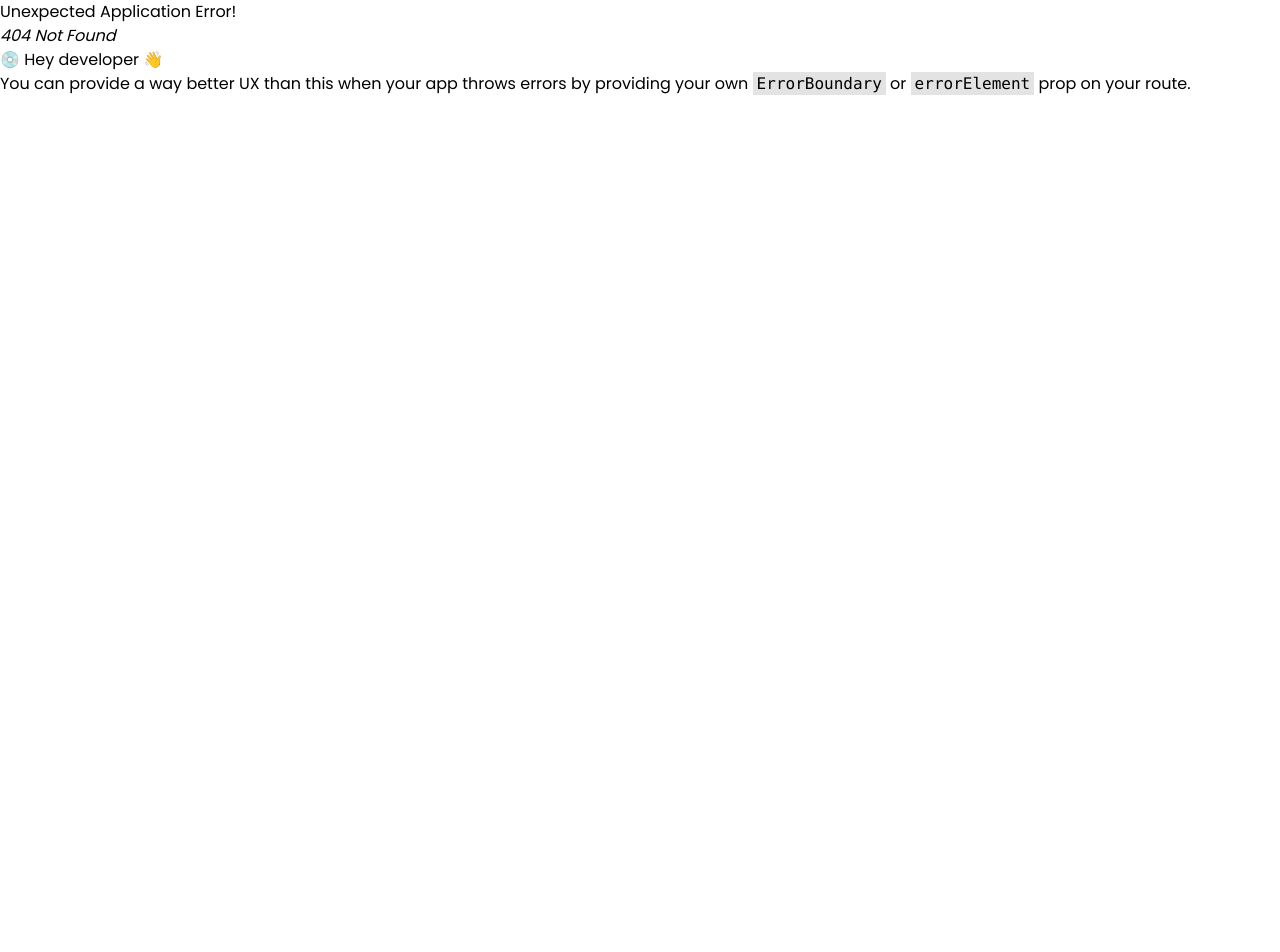
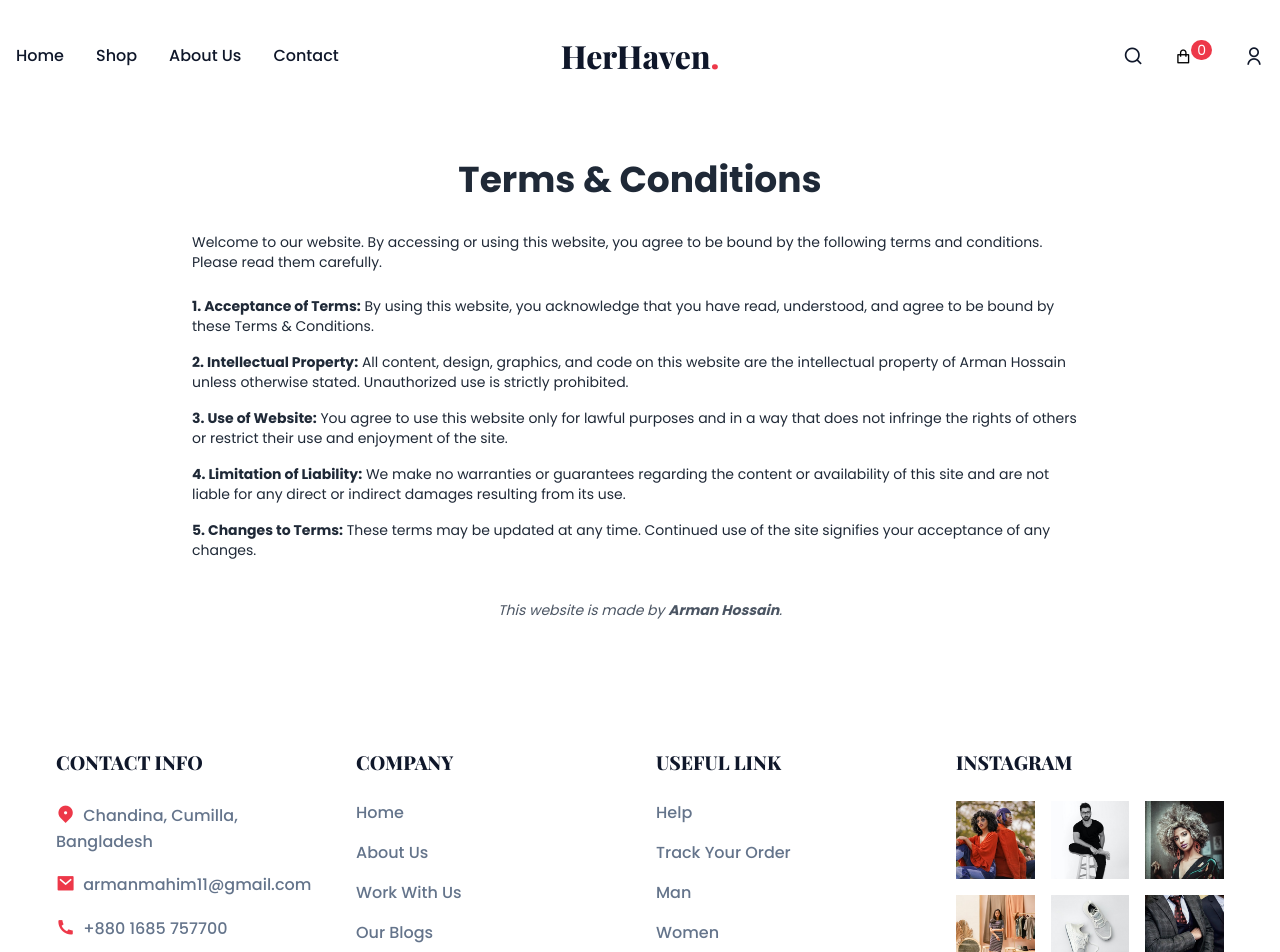
Before and after one commit to brainiac1010/Her-Haven, a React (Vite) app: page /terms in a window 1280 px wide. Before the commit this address had no page. Shown: the top 952 px of the page. Before the commit the page ends 800 px from the top, so only its background shows below. Built offline with nearby package versions, Linux system fonts and the light colour scheme.

Commit message:
footer updated

```diff
--- a/src/components/Footer.jsx
+++ b/src/components/Footer.jsx
@@ -31,19 +31,19 @@ const  Footer = () => {
                 <div className="footer__col">
                     <h4>COMPANY</h4>
                     <a href="/">Home</a>
-                    <a href="/">About Us</a>
-                    <a href="/">Work With Us</a>
-                    <a href="/">Our Blogs</a>
-                    <a href="/">Trems & Condition</a>
+                    <a href="/aboutUs">About Us</a>
+                    <a href="/contact">Work With Us</a>
+                    <a href="/blog">Our Blogs</a>
+                    <a href="/terms">Terms & Condition</a>
                 </div>
 
                 <div className="footer__col">
-                    <h4>USEFULL LINK</h4>
-                    <a href="/">Help</a>
-                    <a href="/">Track Your Order</a>
-                    <a href="/">Man</a>
-                    <a href="/">Women</a>
-                    <a href="/">Dresses</a>
+                    <h4>USEFUL LINK</h4>
+                    <a href="/help">Help</a>
+                    <a href="/orders/:orderId">Track Your Order</a>
+                    <a href="/shop">Man</a>
+                    <a href="/shop">Women</a>
+                    <a href="/shop">Dresses</a>
                 </div>
 
 
--- /dev/null
+++ b/src/components/pages/Help.jsx
@@ -0,0 +1,43 @@
+import React from "react";
+import { Mail, Phone } from "lucide-react"; // Make sure lucide-react is installed
+
+const Help = () => {
+  return (
+    <section className="bg-gray-50 py-16 px-4 md:px-16 text-gray-800">
+      <div className="max-w-3xl mx-auto text-center">
+        <h2 className="text-4xl font-bold mb-6">Need Help?</h2>
+        <p className="text-md text-gray-600 mb-10">
+          We're here to assist you with any questions, concerns, or feedback. Please don't hesitate to reach out.
+        </p>
+
+        <div className="space-y-6 text-left text-md">
+          <div className="flex items-center gap-4">
+            <Mail className="text-gray-700" />
+            <span className="text-gray-700">
+              Email us at:{" "}
+              <a href="mailto:armanmahim11@gmail.com" className="text-blue-600 underline">
+                armanmahim11@gmail.com
+              </a>
+            </span>
+          </div>
+
+          <div className="flex items-center gap-4">
+            <Phone className="text-gray-700" />
+            <span className="text-gray-700">
+              Call us at:{" "}
+              <a href="tel:+8801685757700" className="text-blue-600 underline">
+                +880 1685 757700
+              </a>
+            </span>
+          </div>
+        </div>
+
+        <p className="mt-12 text-sm text-gray-500">
+          We typically respond within 24 hours. Thank you for reaching out!
+        </p>
+      </div>
+    </section>
+  );
+};
+
+export default Help;
--- /dev/null
+++ b/src/components/pages/Ourblogs.jsx
@@ -0,0 +1,80 @@
+import React, { useState } from "react";
+
+const blogs = [
+  {
+    title: "Timeless Elegance",
+    description: "Mastering the Art of Capsule Wardrobes",
+    date: "12th August 2022",
+    image: "https://images.unsplash.com/photo-1544717305-996b815c338c?auto=format&fit=crop&w=600&q=80",
+    details:
+      "Explore how to create a timeless capsule wardrobe that simplifies your style and enhances elegance every day.",
+  },
+  {
+    title: "Summer Breeze",
+    description: "Unveiling the Hottest Beachwear Trends",
+    date: "18th January 2023",
+    image: "https://images.unsplash.com/photo-1507525428034-b723cf961d3e?auto=format&fit=crop&w=600&q=80",
+    details:
+      "Stay cool and stylish this summer with the trendiest beachwear – from vibrant bikinis to breezy cover-ups.",
+  },
+  {
+    title: "Power Dressing",
+    description: "Navigating the World of Women's Tailoring",
+    date: "5th January 2025",
+    image: "https://images.unsplash.com/photo-1544716278-ca5e3f4abd8c?auto=format&fit=crop&w=600&q=80",
+    details:
+      "Discover how modern tailoring empowers women in the workplace with sharp lines, bold colors, and confidence.",
+  },
+  {
+    title: "New York Times",
+    description: "The World's Best Fashion Fair 2025",
+    date: "25th May 2025",
+    image: "https://images.unsplash.com/photo-1503342217505-b0a15ec3261c?auto=format&fit=crop&w=600&q=80",
+    details:
+      "Step inside the glamour of the 2025 Fashion Fair in New York – a global hub of innovation and luxury trends.",
+  },
+];
+
+const OurBlogs = () => {
+  const [expandedIndex, setExpandedIndex] = useState(null);
+
+  const toggleDetails = (index) => {
+    setExpandedIndex(expandedIndex === index ? null : index);
+  };
+
+  return (
+    <section className="bg-white py-12 px-4 md:px-16">
+      <h2 className="text-4xl font-bold text-center mb-12">Our Blogs</h2>
+      <div className="grid gap-10 md:grid-cols-2 lg:grid-cols-3 xl:grid-cols-4">
+        {blogs.map((blog, index) => (
+          <div
+            key={index}
+            className="bg-gray-100 rounded-2xl overflow-hidden shadow hover:shadow-lg transition duration-300 flex flex-col"
+          >
+            <img
+              src={blog.image}
+              alt={blog.title}
+              className="w-full h-52 object-cover"
+            />
+            <div className="p-4 flex flex-col flex-1">
+              <h3 className="text-xl font-semibold">{blog.title}</h3>
+              <p className="text-sm text-gray-600">{blog.description}</p>
+              <p className="text-xs text-gray-400 mt-2 mb-4">{blog.date}</p>
+              <button
+                className="mt-auto bg-black text-white py-2 px-4 rounded hover:bg-gray-800 transition"
+                onClick={() => toggleDetails(index)}
+              >
+                {expandedIndex === index ? "Hide Details" : "See More"}
+              </button>
+              {expandedIndex === index && (
+                <p className="mt-4 text-sm text-gray-700">{blog.details}</p>
+              )}
+            </div>
+          </div>
+        ))}
+      </div>
+    </section>
+  );
+};
+
+export default OurBlogs;
--- /dev/null
+++ b/src/components/pages/Terms.jsx
@@ -0,0 +1,59 @@
+import React from "react";
+
+const Terms = () => {
+  return (
+    <section className="bg-white py-12 px-4 md:px-16 text-gray-800">
+      <div className="max-w-4xl mx-auto">
+        <h2 className="text-4xl font-bold text-center mb-8">
+          Terms & Conditions
+        </h2>
+
+        <p className="mb-6 text-sm">
+          Welcome to our website. By accessing or using this website, you agree
+          to be bound by the following terms and conditions. Please read them
+          carefully.
+        </p>
+
+        <div className="space-y-4 text-sm">
+          <p>
+            <strong>1. Acceptance of Terms:</strong> By using this website, you
+            acknowledge that you have read, understood, and agree to be bound by
+            these Terms & Conditions.
+          </p>
+
+          <p>
+            <strong>2. Intellectual Property:</strong> All content, design,
+            graphics, and code on this website are the intellectual property of
+            Arman Hossain unless otherwise stated. Unauthorized use is strictly
+            prohibited.
+          </p>
+
+          <p>
+            <strong>3. Use of Website:</strong> You agree to use this website
+            only for lawful purposes and in a way that does not infringe the
+            rights of others or restrict their use and enjoyment of the site.
+          </p>
+
+          <p>
+            <strong>4. Limitation of Liability:</strong> We make no warranties
+            or guarantees regarding the content or availability of this site and
+            are not liable for any direct or indirect damages resulting from its
+            use.
+          </p>
+
+          <p>
+            <strong>5. Changes to Terms:</strong> These terms may be updated at
+            any time. Continued use of the site signifies your acceptance of any
+            changes.
+          </p>
+        </div>
+
+        <p className="mt-10 text-sm text-gray-600 text-center italic">
+          This website is made by <strong>Arman Hossain</strong>.
+        </p>
+      </div>
+    </section>
+  );
+};
+
+export default Terms;
```
Also changed, not shown: src/routers/router.jsx (+15 -0 lines).
